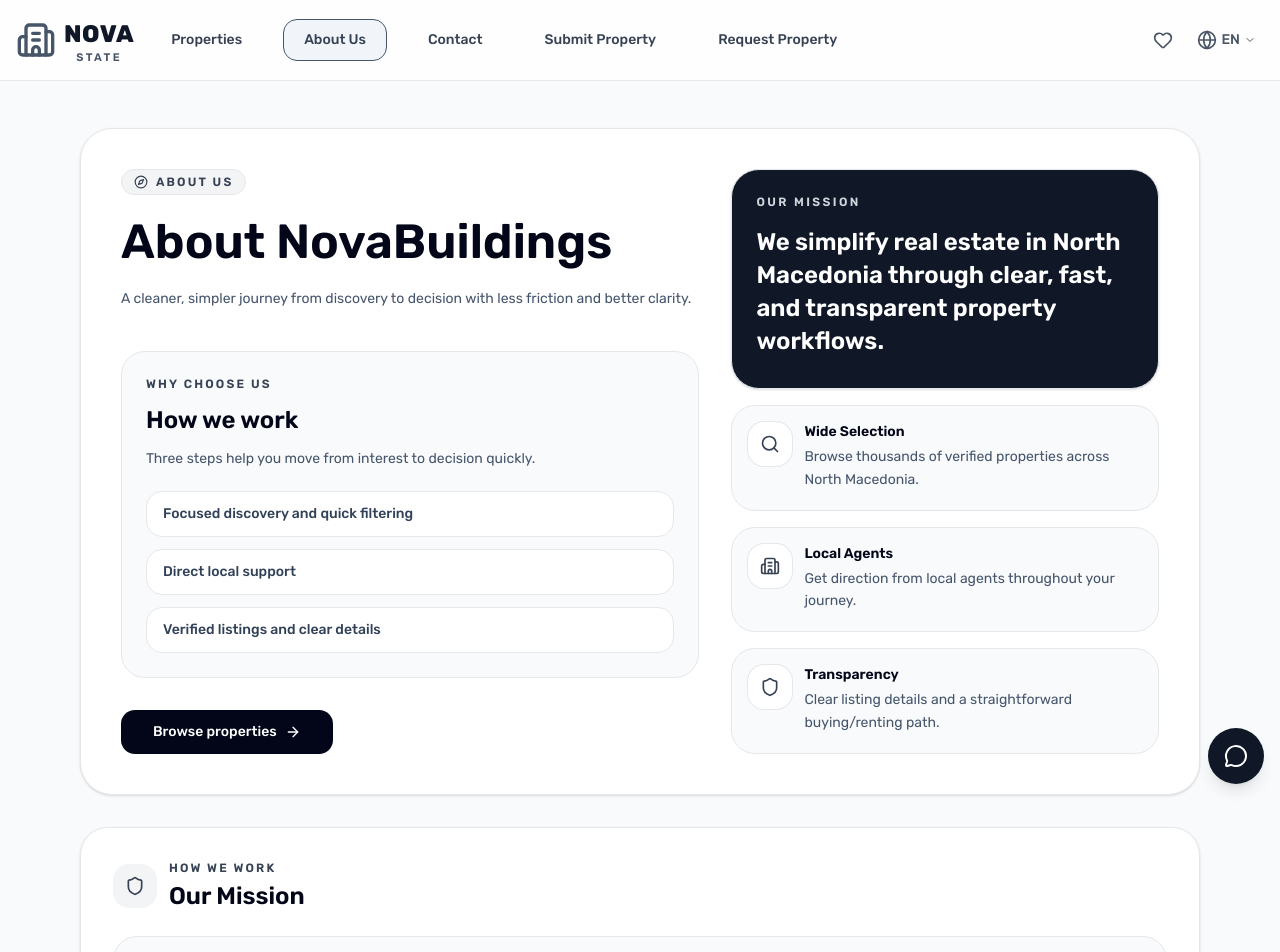
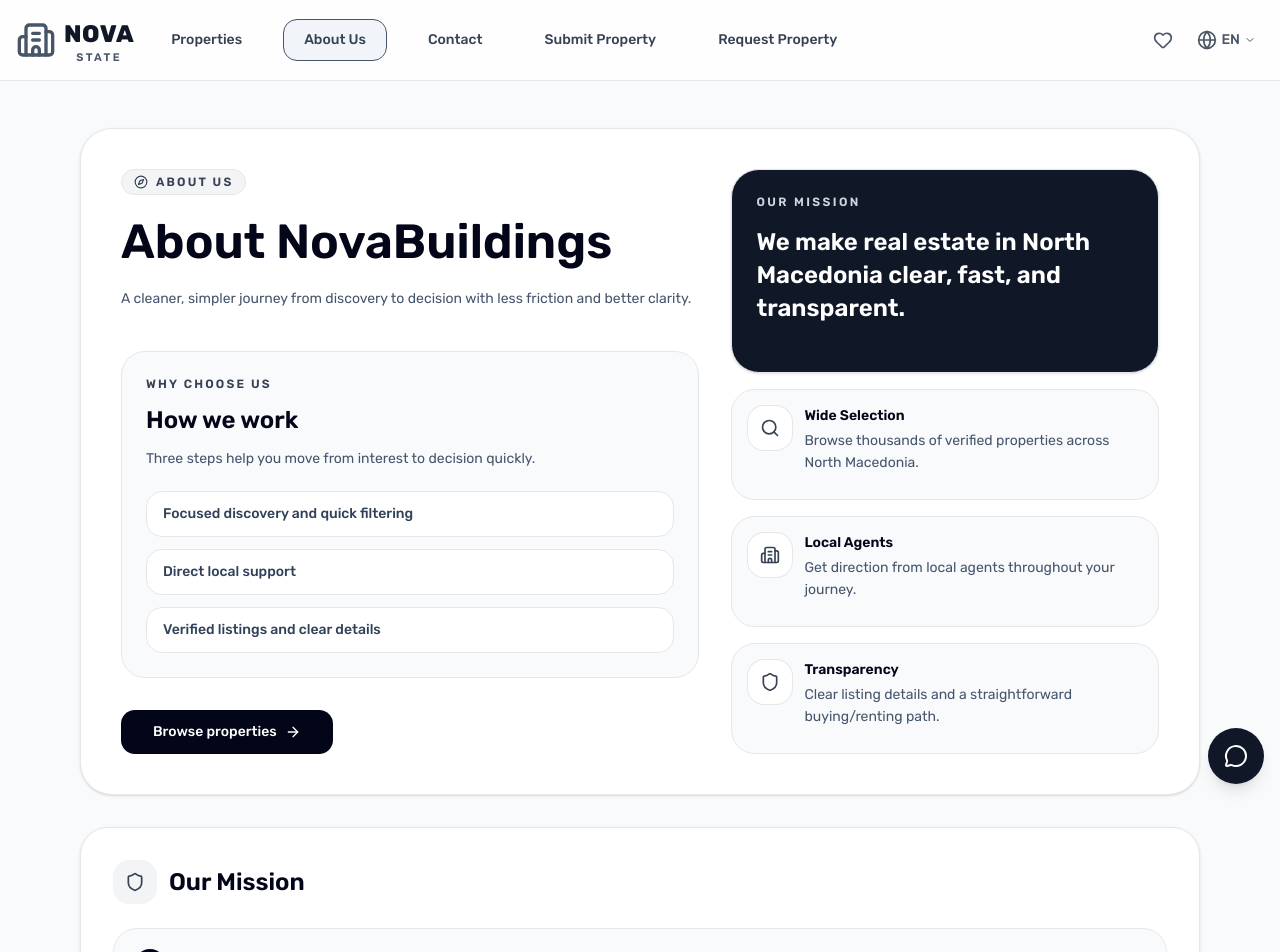
Before and after one commit to egzonkadrija/real-estate-app, a Next.js app: page /en/about in a window 1280 px wide. Shown: the top 952 px of the page. Built offline with nearby package versions, Linux system fonts and the light colour scheme.

Commit message:
Update about page mission copy and headings

```diff
--- a/src/app/[locale]/(main)/about/page.tsx
+++ b/src/app/[locale]/(main)/about/page.tsx
@@ -93,7 +93,7 @@ const aboutCopyByLocale: Record<Locale, AboutCopy> = {
   en: {
     missionTitle: "Our Mission",
     missionText:
-      "We simplify real estate in North Macedonia through clear, fast, and transparent property workflows.",
+      "We make real estate in North Macedonia clear, fast, and transparent.",
     aboutSectionTitle: "About NovaBuildings",
     aboutSectionText:
       "A cleaner, simpler journey from discovery to decision with less friction and better clarity.",
@@ -363,10 +363,7 @@ export default async function AboutPage({
                 <Shield className="h-5 w-5" />
               </div>
               <div>
-                <p className="text-xs font-semibold uppercase tracking-[0.18em] text-gray-700">
-                  {coreCopy.processTitle}
-                </p>
-                <h2 className={`mt-1 text-2xl font-semibold text-slate-950 ${aboutHeadingClass}`}>
+                <h2 className={`text-2xl font-semibold text-slate-950 ${aboutHeadingClass}`}>
                   {coreCopy.missionTitle}
                 </h2>
               </div>
```
